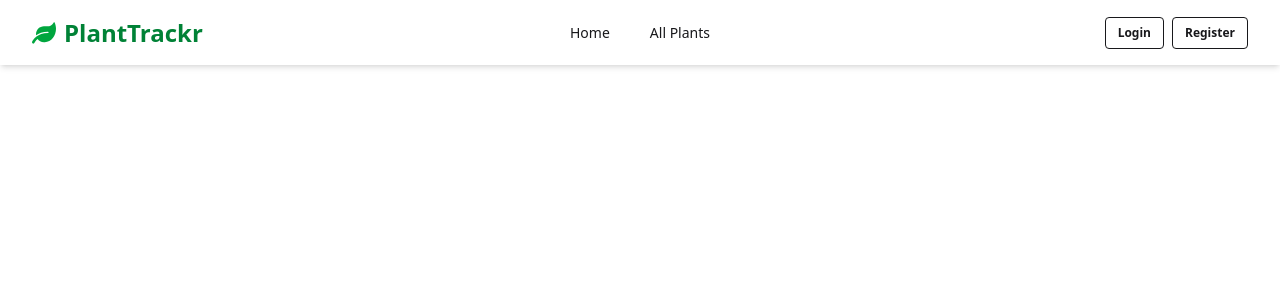
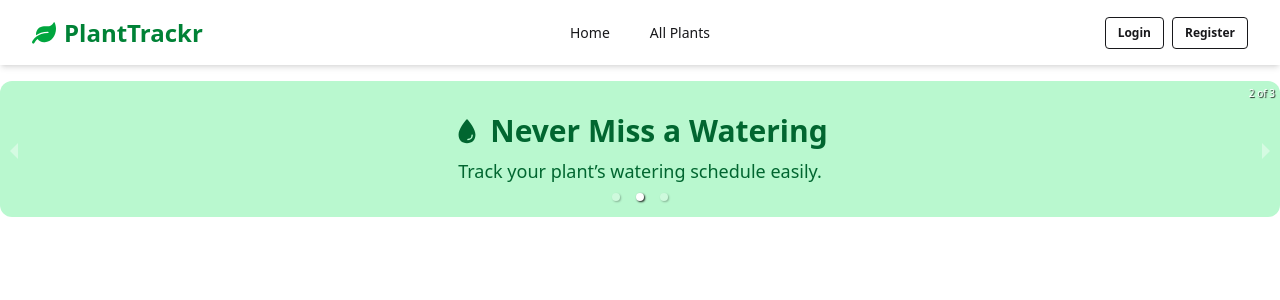
Before and after one commit to rubel6610/plant-tracker--care-client-side, a React (Vite) app: page / in a window 1280 px wide. Shown: the top 300 px of the page. Built offline with nearby package versions, Linux system fonts and the light colour scheme; no server answers.

Commit message:
added banner section

```diff
--- a/package.json
+++ b/package.json
@@ -16,6 +16,7 @@
     "react": "^19.1.0",
     "react-dom": "^19.1.0",
     "react-icons": "^5.5.0",
+    "react-responsive-carousel": "^3.2.23",
     "react-router-dom": "^7.6.2",
     "react-tooltip": "^5.29.0",
     "sweetalert2": "^11.22.0",
--- /dev/null
+++ b/src/Components/Banner.jsx
@@ -0,0 +1,28 @@
+import { FaLeaf } from "react-icons/fa";
+import { IoWater } from "react-icons/io5";
+import { TbPlant } from "react-icons/tb";
+import { Carousel } from "react-responsive-carousel";
+import "react-responsive-carousel/lib/styles/carousel.min.css";
+
+const Banner = () => {
+  return (
+    <div className="max-w-screen-xl mx-auto mt-4">
+      <Carousel autoPlay infiniteLoop showThumbs={false}>
+        <div className="bg-green-100  p-8 rounded-xl text-center">
+          <h2 className="text-3xl font-bold text-green-800 flex justify-center items-center gap-2"><FaLeaf/> Welcome to PlantTrackr</h2>
+          <p className="text-lg mt-2 text-green-800 ">Your personal plant care assistant.</p>
+        </div>
+        <div className="bg-green-200 p-8 rounded-xl text-center">
+          <h2 className="text-3xl font-bold text-green-800 flex justify-center items-center gap-2"><IoWater /> Never Miss a Watering</h2>
+          <p className="text-lg mt-2 text-green-800 ">Track your plant’s watering schedule easily.</p>
+        </div>
+        <div className="bg-green-300 p-8 rounded-xl text-center">
+          <h2 className="text-3xl font-bold text-green-800 flex justify-center items-center gap-2"><TbPlant /> Healthy Plants, Happy You</h2>
+          <p className="text-lg mt-2 text-green-800 ">Get reminders & tips for better plant health.</p>
+        </div>
+      </Carousel>
+    </div>
+  );
+};
+
+export default Banner;
--- a/src/Components/Home.jsx
+++ b/src/Components/GeneralMistakes.jsx
@@ -1,11 +1,11 @@
 import React from 'react';
 
-const Home = () => {
+const GeneralMistakes = () => {
     return (
         <div>
-            fads
+
         </div>
     );
 };
 
-export default Home;
+export default GeneralMistakes;
--- /dev/null
+++ b/src/Components/NewPlants.jsx
@@ -0,0 +1,11 @@
+import React from 'react';
+
+const NewPlants = () => {
+    return (
+        <div>
+
+        </div>
+    );
+};
+
+export default NewPlants;
--- /dev/null
+++ b/src/Components/PrimaryLevelPlants.jsx
@@ -0,0 +1,11 @@
+import React from 'react';
+
+const PrimaryLevelPlants = () => {
+    return (
+        <div>
+
+        </div>
+    );
+};
+
+export default PrimaryLevelPlants;
--- a/src/MainLayouts/Root.jsx
+++ b/src/MainLayouts/Root.jsx
@@ -1,11 +1,12 @@
 import React from 'react';
 import Navbar from '../Components/Navbar';
+import { Outlet } from 'react-router-dom';
 
 const Root = () => {
     return (
         <>
             <Navbar/>
-
+            <Outlet/>
         </>
     );
 };
--- /dev/null
+++ b/src/Pages/Home.jsx
@@ -0,0 +1,12 @@
+import React from 'react';
+import Banner from '../Components/Banner';
+
+const Home = () => {
+    return (
+        <>
+            <Banner/>
+        </>
+    );
+};
+
+export default Home;
--- a/src/Routes/Routes.jsx
+++ b/src/Routes/Routes.jsx
@@ -1,9 +1,9 @@
 import { createBrowserRouter } from "react-router-dom";
 import Root from "../MainLayouts/Root";
-import Home from "../Components/Home";
 import Login from "../Pages/Login";
 import Register from "../Pages/Register";
 import PrivateRoutes from "./PrivateRoutes";
+import Home from "../Pages/Home";
 
 export const router = createBrowserRouter([
     {
```
Also changed, not shown: 1 other file (tests, documents, lock files or other folders).
